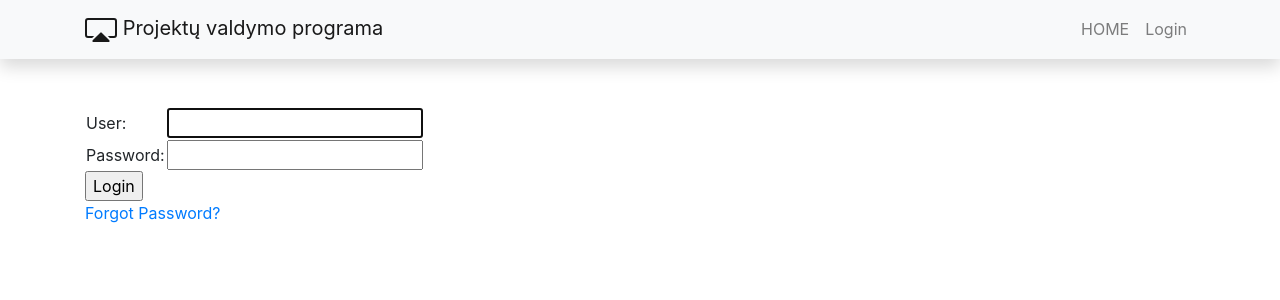
After one commit to VytautasZ12/project_manager, a Django app: page /accounts/login/ in a window 1280 px wide. The commit adds this page. Shown: the top 300 px of the page. Run offline with Django 4.2, Linux system fonts and the light colour scheme; some libraries are stand-ins or nearby versions.

Commit message:
Padaryti, kad prie svetainės būtų leidžiama prisijungti išoriniam vartotojui. Taip pat įgyvendinti slaptažodžio pakeitimą.

```diff
--- a/mysite/mysite/settings.py
+++ b/mysite/mysite/settings.py
@@ -123,3 +123,6 @@ STATIC_URL = 'static/'
 # https://docs.djangoproject.com/en/4.2/ref/settings/#default-auto-field
 
 DEFAULT_AUTO_FIELD = 'django.db.models.BigAutoField'
+
+LOGIN_REDIRECT_URL = '/'
+LOGOUT_REDIRECT_URL = '/'
--- a/mysite/mysite/urls.py
+++ b/mysite/mysite/urls.py
@@ -20,4 +20,5 @@ from django.urls import path, include
 urlpatterns = [
     path('',include('projects.urls')),
     path('admin/', admin.site.urls),
+    path('accounts/', include('django.contrib.auth.urls')),
 ]
--- a/mysite/projects/templates/base.html
+++ b/mysite/projects/templates/base.html
@@ -45,11 +45,11 @@
                     <a class="nav-link" href="">My Projects</a>
                 </li>
                 <li class="nav-item">
-                    <a class="nav-link" href="">Logout</a>
+                    <a class="nav-link" href="{% url 'logout' %}">Logout</a>
                 </li>
                 {% else %}
                 <li class="nav-item">
-                    <a class="nav-link" href="">Login</a>
+                    <a class="nav-link" href="{% url 'login' %}">Login</a>
                 </li>
                 {% endif %}
             </ul>
--- /dev/null
+++ b/mysite/projects/templates/registration/login.html
@@ -0,0 +1,30 @@
+{% extends "base.html" %}
+
+{% block "title" %}Login{% endblock %}
+
+{% block "content" %}
+
+{% if form.errors %}
+<p>Login Error!</p>
+{% endif %}
+
+
+<form method="post" action="{% url 'login' %}">
+    {% csrf_token %}
+    <table>
+        <tr>
+            <td>User:</td>
+            <td>{{ form.username }}</td>
+        </tr>
+        <tr>
+            <td>Password:</td>
+            <td>{{ form.password }}</td>
+        </tr>
+    </table>
+    <input type="submit" value="Login"/>
+    <input type="hidden" name="next" value="{{ next }}"/>
+</form>
+
+<p><a href="{% url 'password_reset' %}">Forgot Password?</a></p>
+
+{% endblock %}
```
